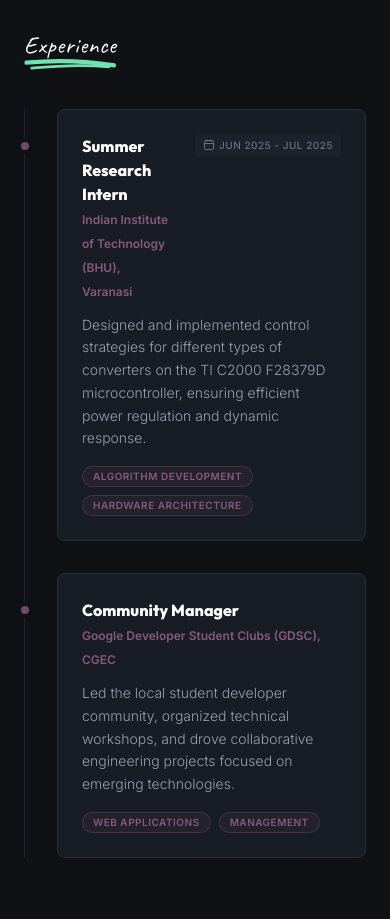
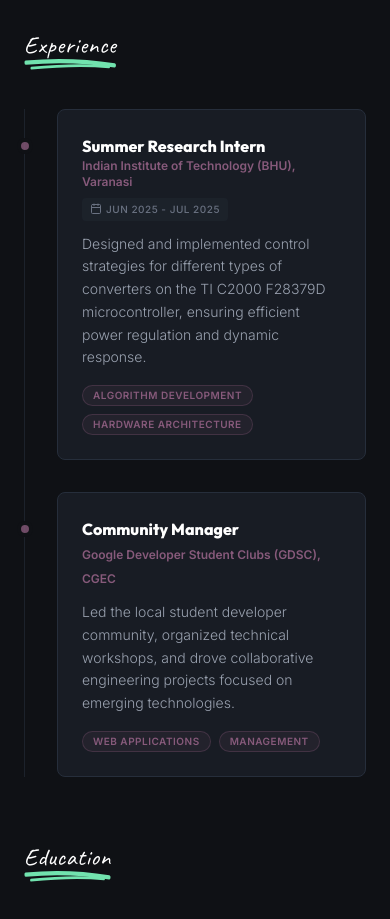
Before and after one commit to Subhammandal5555/personal-portfolio, a Next.js app: page / in a window 390 px wide. Shown: the part 2520-3439 px from the top of the page. Built offline with nearby package versions, Linux system fonts and the light colour scheme.

Commit message:
fix: resolve IIT BHU experience card text wrapping and responsive layout bounds

```diff
--- a/src/components/About.tsx
+++ b/src/components/About.tsx
@@ -216,12 +216,12 @@ export default function About() {
                 {/* Visual Connector Dot */}
                 <div className="absolute -left-[41px] top-7 w-4 h-4 rounded-full bg-brand-accent/80 border-4 border-brand-bg group-hover:scale-125 group-hover:bg-brand-accent transition-all duration-300 z-10" />
 
-                <div className="flex justify-between items-start gap-4 mb-3">
+                <div className="flex flex-col sm:flex-row justify-between items-start gap-2 sm:gap-4 mb-3">
                   <div>
                     <h4 className="font-heading font-extrabold text-base sm:text-lg text-white">
                       Summer Research Intern
                     </h4>
-                    <span className="font-sans text-xs text-brand-accent font-semibold text-wrap pr-2">
+                    <span className="w-full block normal-case break-words font-sans text-xs text-brand-accent font-semibold pr-2">
                       Indian Institute of Technology (BHU), Varanasi
                     </span>
                   </div>
```
